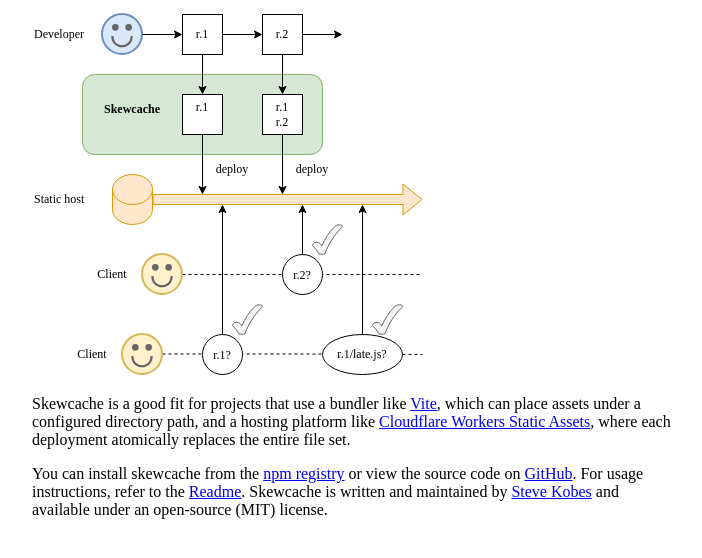
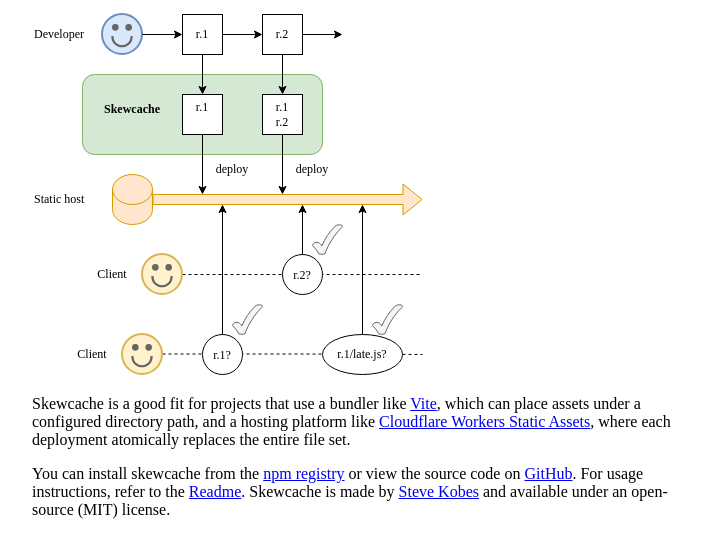
Before and after one commit to skobes/skewcache, a website built with Vite: page web/index.html in a window 1280 px wide. Shown: the part 126-684 px from the top of the page, without its empty margins (288-990 px from the left). Built offline with nearby package versions, Linux system fonts and the light colour scheme; files whose address does not match are found by name.

Commit message:
Update README

```diff
--- a/web/index.html
+++ b/web/index.html
@@ -37,7 +37,7 @@
       <a href="https://github.com/skobes/skewcache">GitHub</a>. For usage
       instructions, refer to the
       <a href="https://www.npmjs.com/package/skewcache?activeTab=readme">Readme</a>.
-      Skewcache is written and maintained by
+      Skewcache is made by
       <a href="https://kobes.ca/">Steve Kobes</a>
       and available under an open-source (MIT) license.
     </p>
```
Also changed, not shown: README.md.
